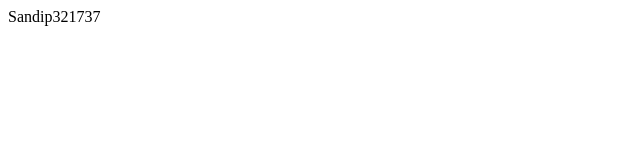
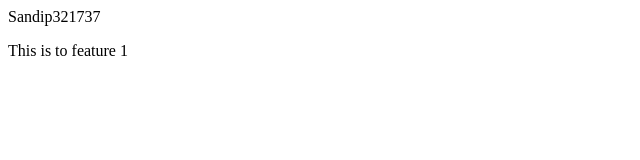
Before and after one commit to Sandip321737/test, a plain HTML site: page index.html in a window 1280 px wide. Shown: the whole page, without its empty margins (0-640 px from the left). Drawn offline with Linux system fonts and the light colour scheme.

Commit message:
checking feature1 branch

```diff
--- a/index.html
+++ b/index.html
@@ -9,5 +9,6 @@
 </head>
 <body>
 Sandip321737
+<p>This is to feature 1</p>
 </body>
 </html>
```
